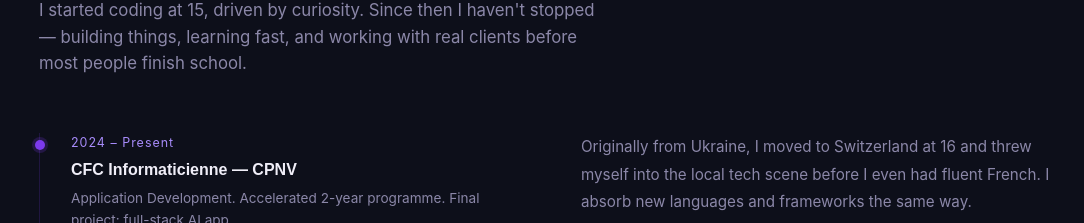
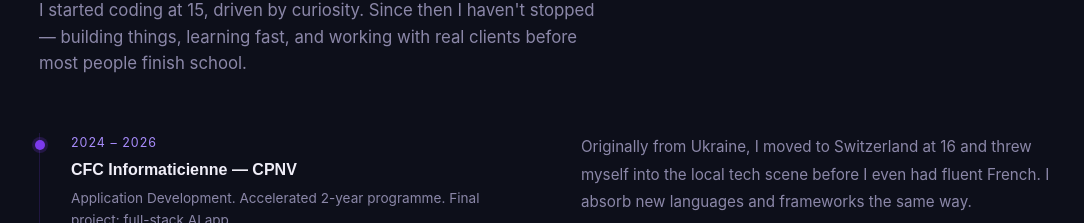
Before and after one commit to Vikkett/portfolio, a Vue app in the folder my-portfolio/: page / in a window 1280 px wide. Shown: the part 2830-3053 px from the top of the page, without its empty margins (91-1175 px from the left). Built offline with nearby package versions, Linux system fonts and the light colour scheme.

Commit message:
feat: changing the year

```diff
--- a/my-portfolio/src/App.vue
+++ b/my-portfolio/src/App.vue
@@ -294,7 +294,7 @@
           <div class="timeline-item">
             <div class="timeline-dot"></div>
             <div class="timeline-date">
-              2024 – Present
+              2024 – 2026
             </div>
             <div class="timeline-title">
               CFC Informaticienne — CPNV
```
